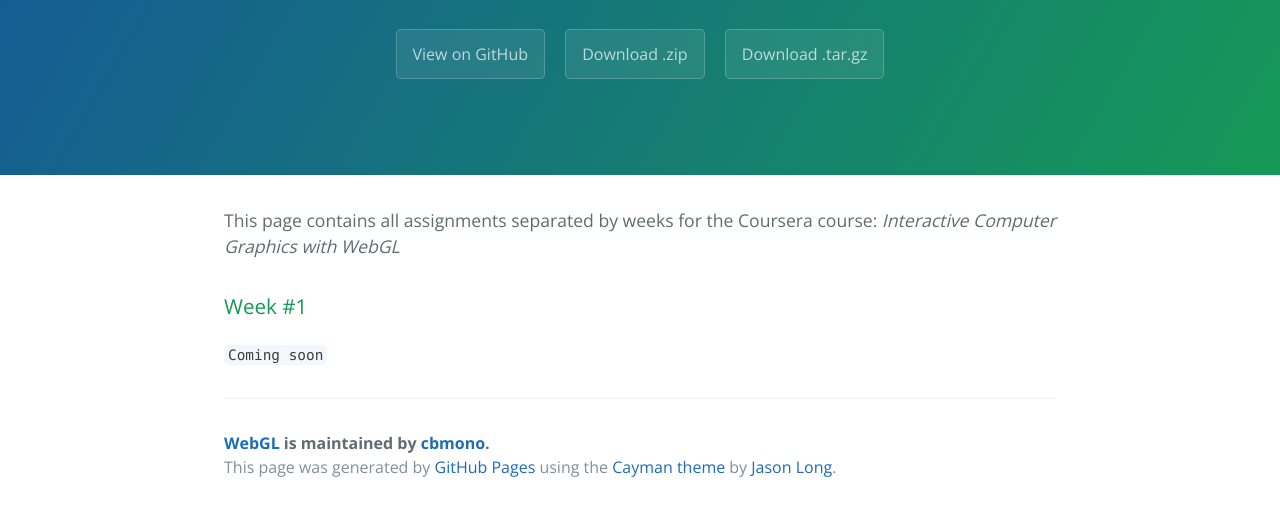
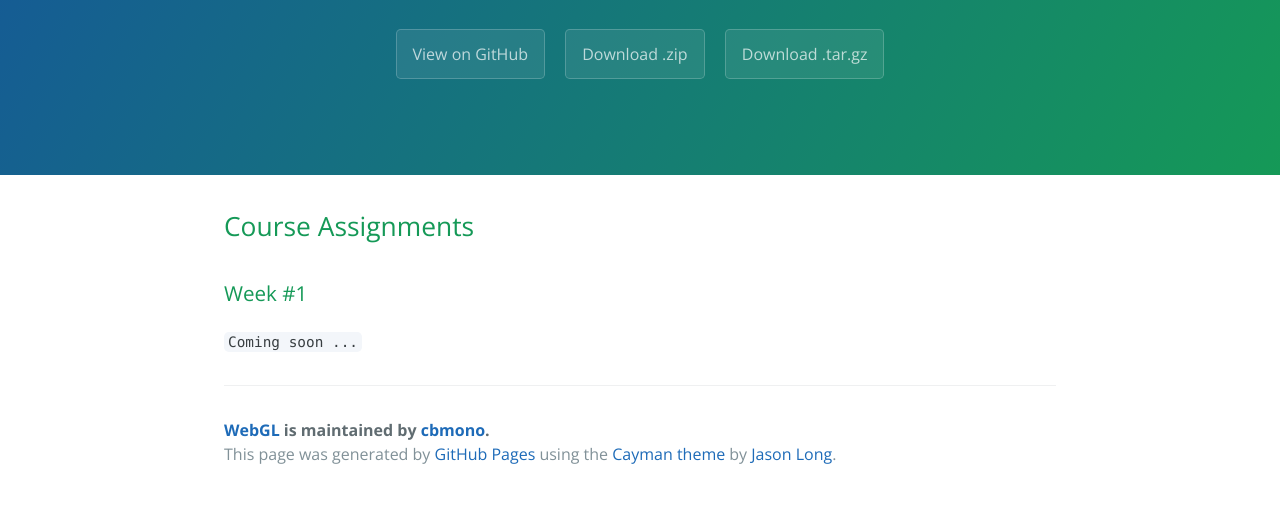
Before and after one commit to cbmono/webgl, a plain HTML site: page index.html in a window 1280 px wide. Shown: the part 208-724 px from the top of the page. Drawn offline with nearby package versions, Linux system fonts and the light colour scheme.

Commit message:
Update index.html

```diff
--- a/index.html
+++ b/index.html
@@ -9,31 +9,32 @@
     <link rel="stylesheet" type="text/css" href="stylesheets/stylesheet.css" media="screen">
     <link rel="stylesheet" type="text/css" href="stylesheets/github-light.css" media="screen">
   </head>
+
   <body>
     <section class="page-header">
       <h1 class="project-name">WebGL</h1>
       <h2 class="project-tagline">Interactive Computer Graphics with WebGL</h2>
+
       <a href="https://github.com/cbmono/webgl" class="btn">View on GitHub</a>
       <a href="https://github.com/cbmono/webgl/zipball/master" class="btn">Download .zip</a>
       <a href="https://github.com/cbmono/webgl/tarball/master" class="btn">Download .tar.gz</a>
     </section>
 
     <section class="main-content">
-      <p>This page contains all assignments separated by weeks for the Coursera course: <em>Interactive Computer Graphics with WebGL</em></p>
+      <h2>Course Assignments</h2>
 
-<h3>
-<a id="week-1" class="anchor" href="#week-1" aria-hidden="true"><span class="octicon octicon-link"></span></a>Week #1</h3>
+      <h3>
+        <a id="week-1" class="anchor" href="#week-1" aria-hidden="true"><span class="octicon octicon-link"></span></a>Week #1
+      </h3>
 
-<p><code>Coming soon</code></p>
+      <p><code>Coming soon ...</code></p>
+
 
       <footer class="site-footer">
         <span class="site-footer-owner"><a href="https://github.com/cbmono/webgl">WebGL</a> is maintained by <a href="https://github.com/cbmono">cbmono</a>.</span>
 
         <span class="site-footer-credits">This page was generated by <a href="https://pages.github.com">GitHub Pages</a> using the <a href="https://github.com/jasonlong/cayman-theme">Cayman theme</a> by <a href="https://twitter.com/jasonlong">Jason Long</a>.</span>
       </footer>
-
     </section>
-
-
   </body>
 </html>
```
